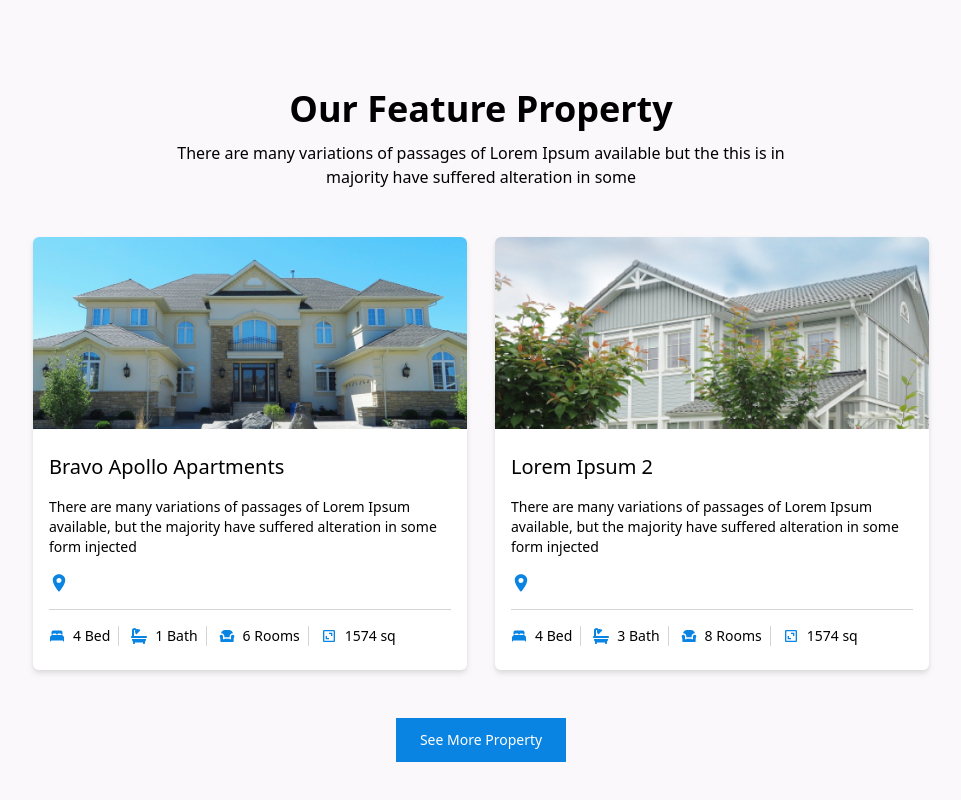
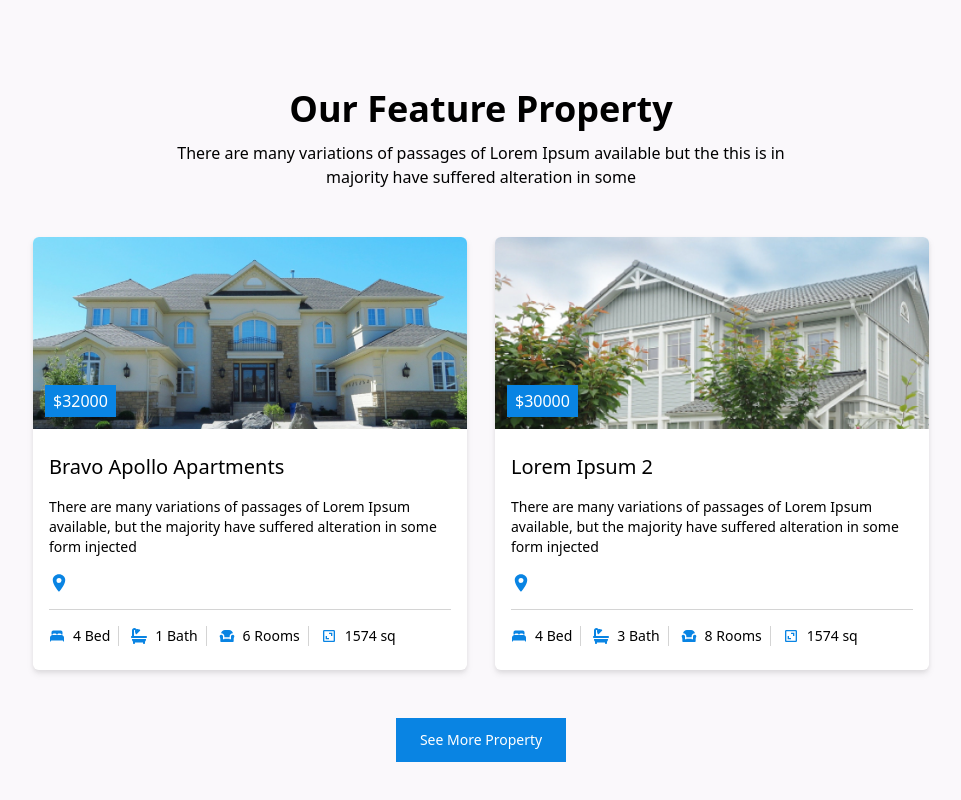
Before and after one commit to Promzy004/real-estate, a React (Vite) app: page / in a window 1280 px wide. Shown: the part 1608-2408 px from the top of the page, without its empty margins (159-1120 px from the left). Built offline with nearby package versions, Linux system fonts and the light colour scheme.

Commit message:
price tag added

```diff
--- a/src/assets/data/data.js
+++ b/src/assets/data/data.js
@@ -42,7 +42,8 @@ export const features = [
         bed: 4,
         bath: 1,
         rooms: 6,
-        sq: 1574
+        sq: 1574,
+        price: 32000
     },
     {
         title: 'Lorem Ipsum 2',
@@ -52,7 +53,8 @@ export const features = [
         bed: 4,
         bath: 3,
         rooms: 8,
-        sq: 1574
+        sq: 1574,
+        price: 30000
     },
     {
         title: 'Lorem Ipsum 3',
@@ -62,7 +64,8 @@ export const features = [
         bed: 2,
         bath: 5,
         rooms: 10,
-        sq: 1580
+        sq: 1580,
+        price: 27000
     },
     {
         title: 'Lorem Ipsum 4',
@@ -72,7 +75,8 @@ export const features = [
         bed: 1,
         bath: 1,
         rooms: 2,
-        sq: 1552
+        sq: 1552,
+        price: 23000
     },
     {
         title: 'Lorem Ipsum 5',
@@ -82,7 +86,8 @@ export const features = [
         bed: 6,
         bath: 7,
         rooms: 2,
-        sq: 1552
+        sq: 1552,
+        price: 40000
     },
     {
         title: 'Lorem Ipsum 6',
@@ -92,6 +97,7 @@ export const features = [
         bed: 1,
         bath: 5,
         rooms: 9,
-        sq: 1945
+        sq: 1945,
+        price: 26000
     },
 ]
--- a/src/compoents/cards/featureCard.jsx
+++ b/src/compoents/cards/featureCard.jsx
@@ -4,10 +4,14 @@ import { FaBath } from "react-icons/fa6";
 import { RiSofaFill } from "react-icons/ri";
 import { BiArea } from "react-icons/bi";
 
-const FeatureCard = ({ image=img, title, desc, location, bed, bath, rooms, sq}) => {
+const FeatureCard = ({ image=img, title, desc, location, bed, bath, rooms, sq, price}) => {
     return (
         <div className="grid grid-cols-1 bg-white drop-shadow-md rounded-md">
-            <div className="h-[12rem] rounded-tr-md rounded-tl-md" style={{background: `url(${image})`, backgroundSize: 'cover',}}></div>
+            <div className="h-[12rem] rounded-tr-md rounded-tl-md relative" style={{background: `url(${image})`, backgroundSize: 'cover',}}>
+                <div className="bg-primaryColor absolute left-3 bottom-3 text-white px-2 py-1">
+                    {'\u0024'}{price}
+                </div>
+            </div>
             <div className="px-4 md:py-6 py-4 flex flex-col md:gap-4 gap-2">
                 <h3 className="sm:text-xl text-base font-medium">{title}</h3>
                 <p className="sm:text-sm text-xs font-light">{desc}</p>
--- a/src/pages/home.jsx
+++ b/src/pages/home.jsx
@@ -76,7 +76,7 @@ const Home = () => {
                 <Headings />
                 <div className="lg:w-[70%] md:w-[80%] sm:w-[75%] w-[90%] grid md:grid-cols-2 grid-cols-1 md:gap-7 gap-10">
                     {features.slice(0, featureIndex).map((feature, index) => (
-                        <FeatureCard key={index} image={feature.image} title={feature.title} desc={feature.desc} bed={feature.bed} bath={feature.bath} rooms={feature.rooms} sq={feature.sq} />
+                        <FeatureCard key={index} image={feature.image} title={feature.title} desc={feature.desc} bed={feature.bed} bath={feature.bath} rooms={feature.rooms} sq={feature.sq} price={feature.price} />
                     ))}
                 </div>
                 <div className="flex gap-10">
```
